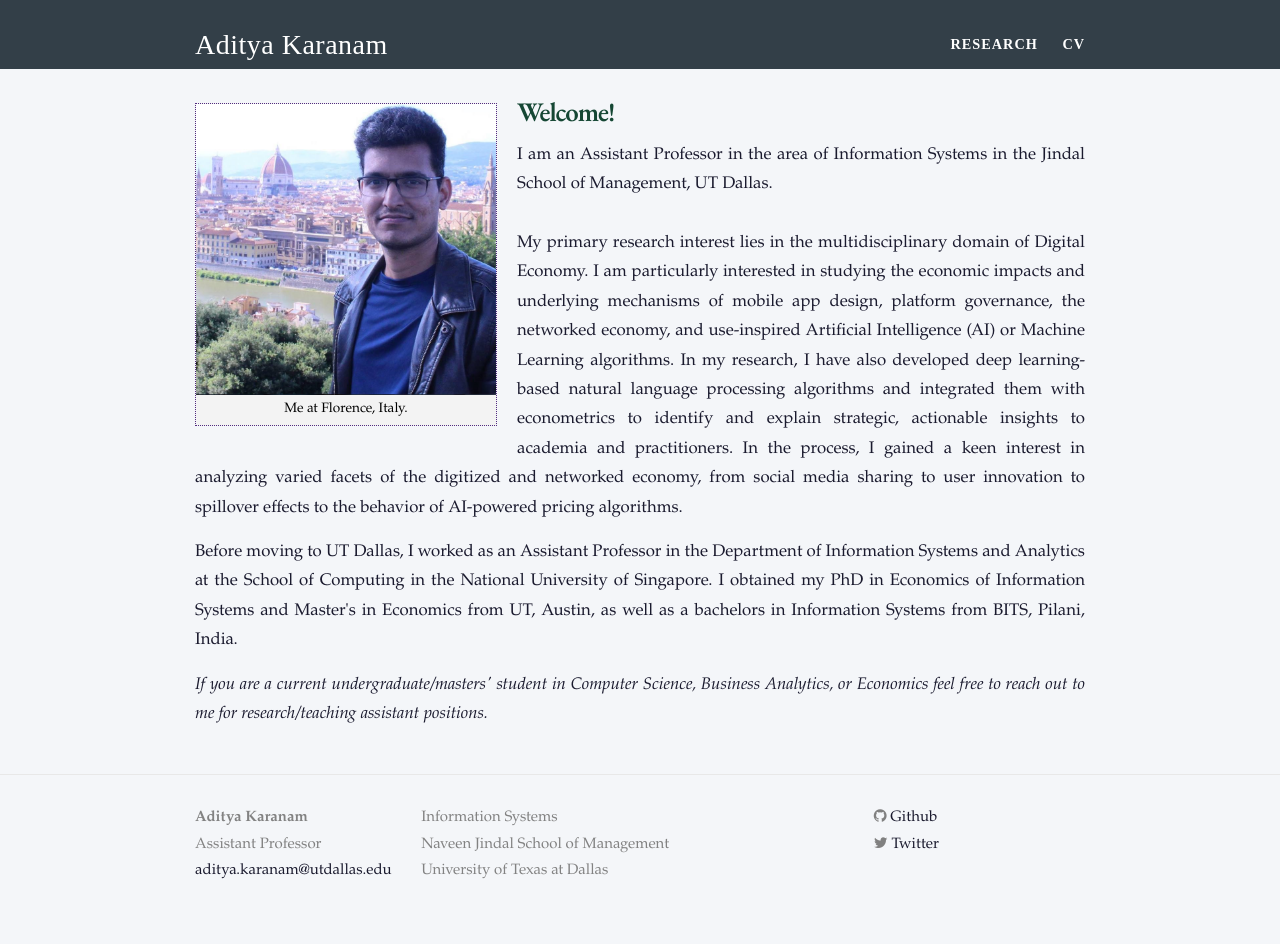
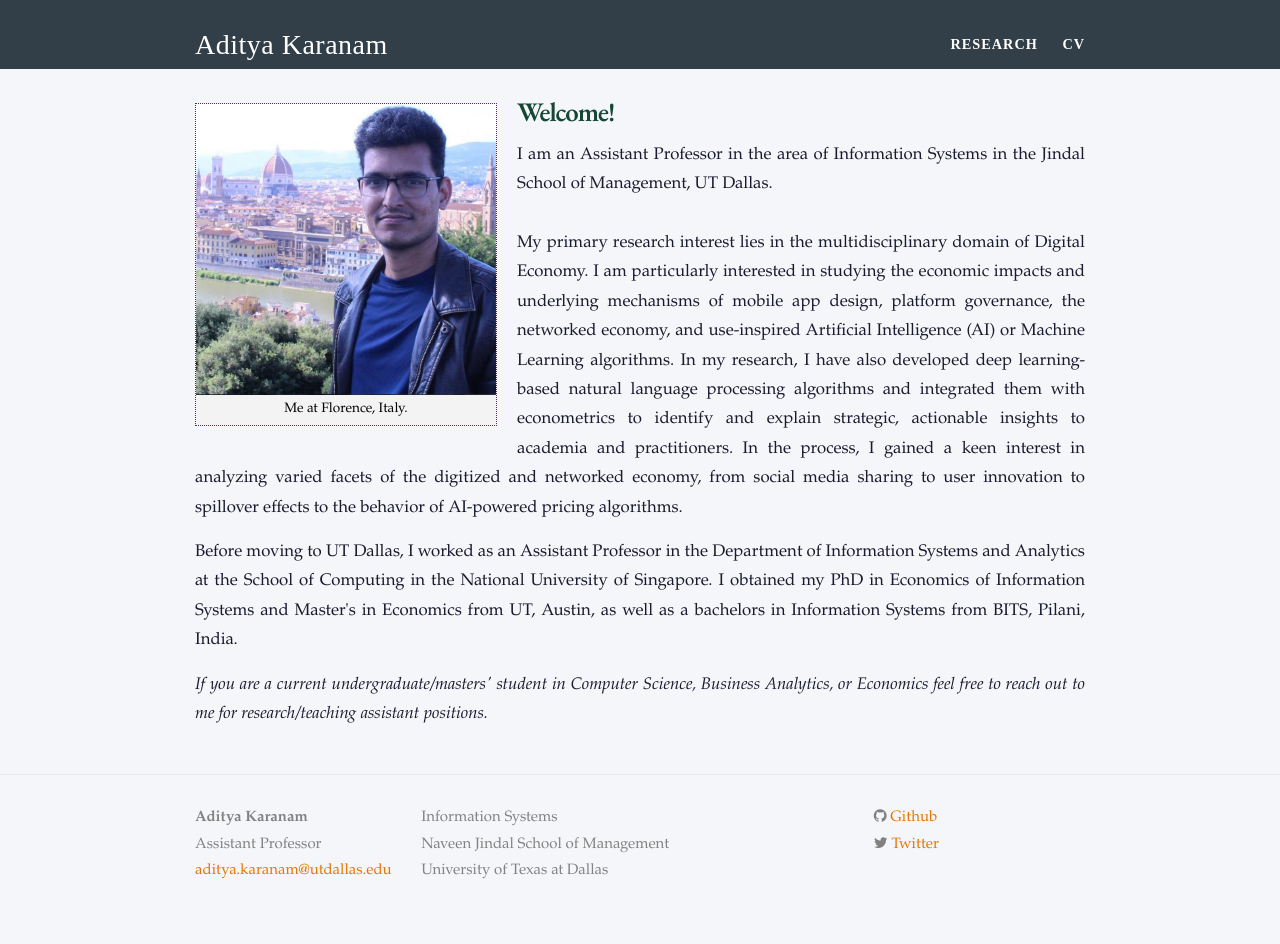
Before and after one commit to askaranam/askaranam.github.io, a Jekyll site: the page built from index.html, in a window 1280 px wide. Built offline with Jekyll 4.4.1, drawn with Linux system fonts in a browser that asks for light colours; nearby versions of some CDN libraries; some web fonts are replaced.

Commit message:
Update _base.scss

```diff
--- a/_sass/_base.scss
+++ b/_sass/_base.scss
@@ -90,7 +90,7 @@ h1, h2, h3, h4, h5, h6 {
  * Links
  */
 a {
-    color: $brand-color;
+    color:  $utd-orange;
     text-decoration: none;
 
    &:visited {
```
